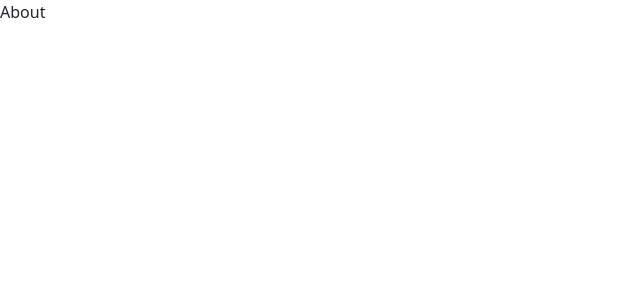
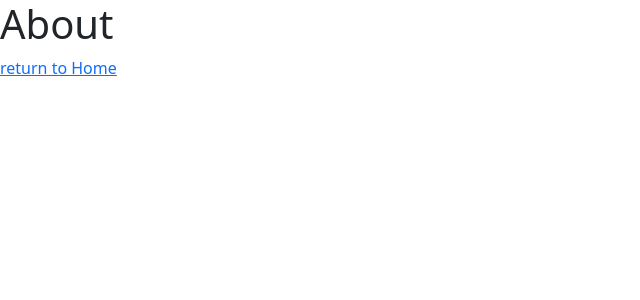
Before and after one commit to AlessandraMartera/vite-boolfolio, a Vue app: page /about in a window 1280 px wide. Shown: the top 300 px of the page, without its empty margins (0-640 px from the left). Built offline with nearby package versions, Linux system fonts and the light colour scheme.

Commit message:
router link to more detaila

```diff
--- a/src/components/ProjectCard.vue
+++ b/src/components/ProjectCard.vue
@@ -15,11 +15,15 @@ export default {
 <template>
     <div>
 
+        <router-link to="/about">more details </router-link>
+
         {{ details.id }} --
         {{ details.name }}
 
+
+
         <ul>
-            <li v-for="technology in details.technologies">
+            <li v-for=" technology in details.technologies">
                 {{ technology.name }}
             </li>
         </ul>
--- a/src/pages/About.vue
+++ b/src/pages/About.vue
@@ -6,5 +6,8 @@ export default {
 </script>
 
 <template>
-    About
+    <h1>
+        About
+    </h1>
+    <router-link to="/">return to Home</router-link>
 </template>
```
